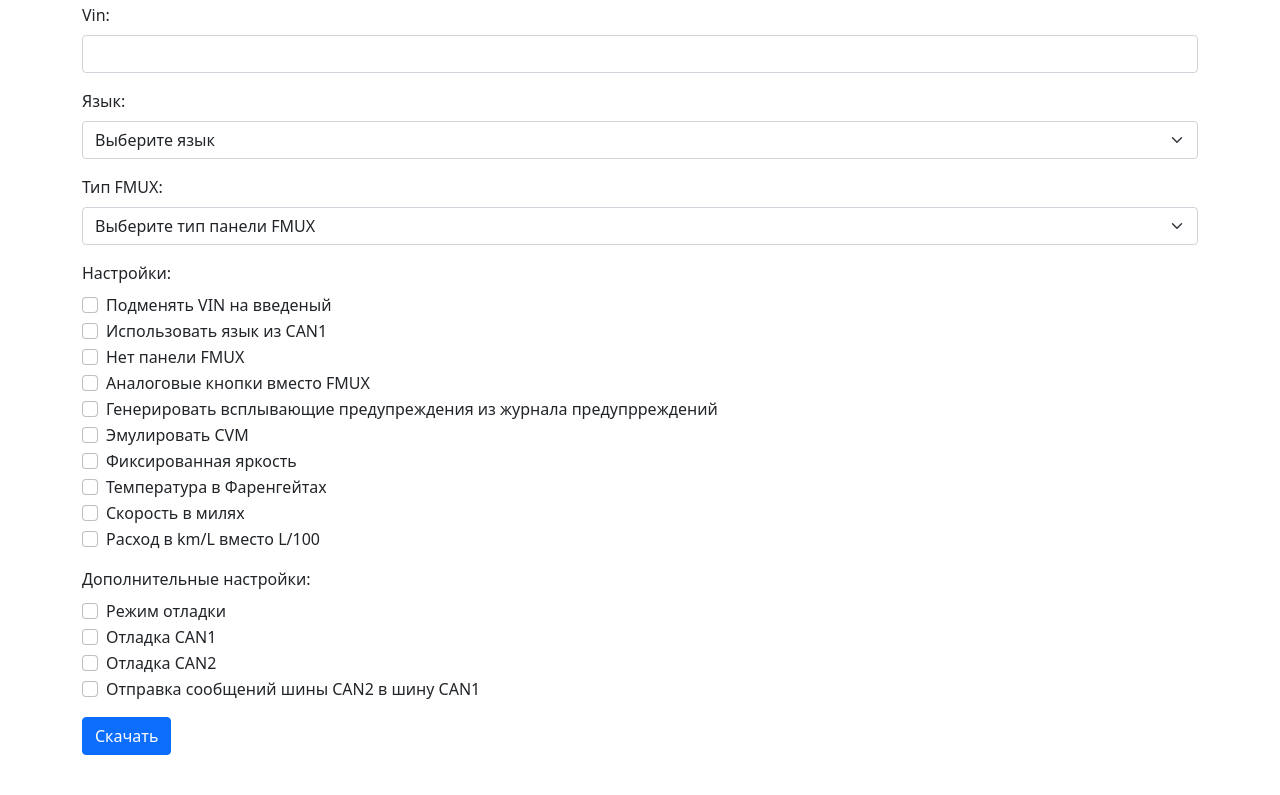
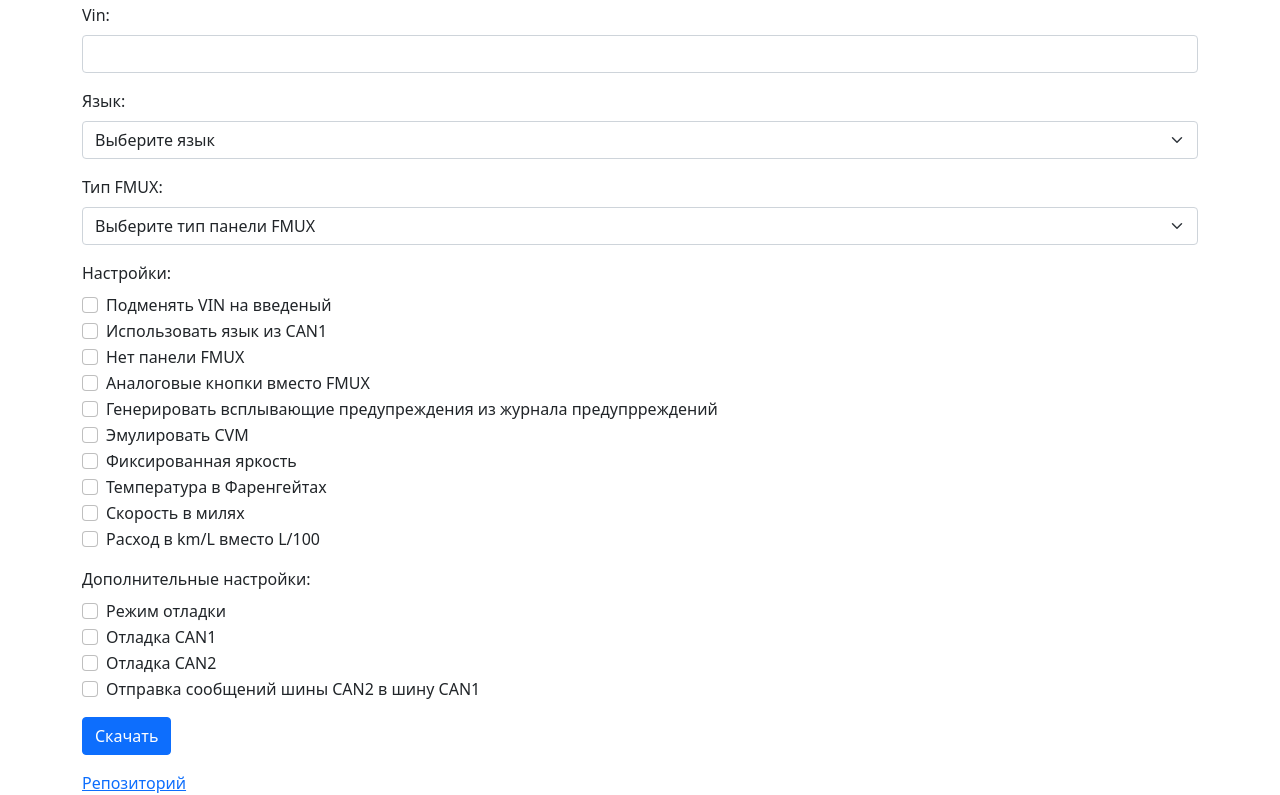
Before and after one commit to kolabse/STM32-can-bridge, a plain HTML site: page index.html in a window 1280 px wide. Shown: the part 53-848 px from the top of the page. Before the commit the page ends 824 px from the top, so only its background shows below. Drawn offline with nearby package versions, Linux system fonts and the light colour scheme.

Commit message:
Update index.html

```diff
--- a/index.html
+++ b/index.html
@@ -143,6 +143,8 @@
           <button type="submit" class="btn btn-primary">Скачать</button>
 
         </form>
+
+        <a href="https://github.com/kolabse/STM32-can-bridge">Репозиторий</a>
       </div>
 
     <script>
```
